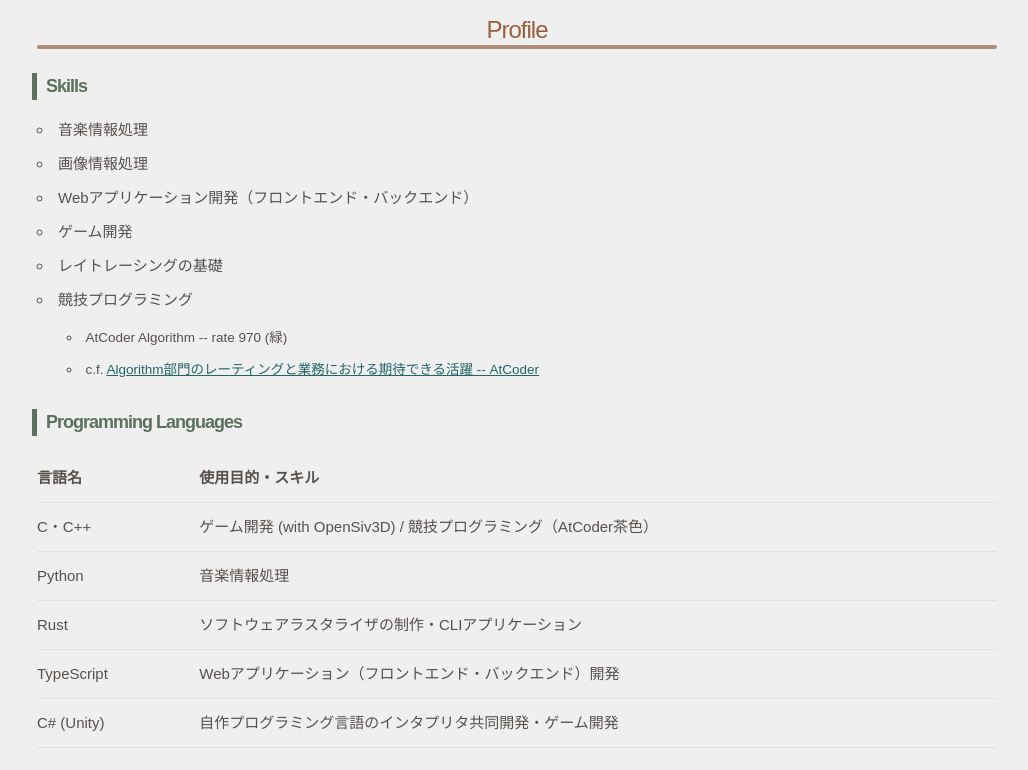
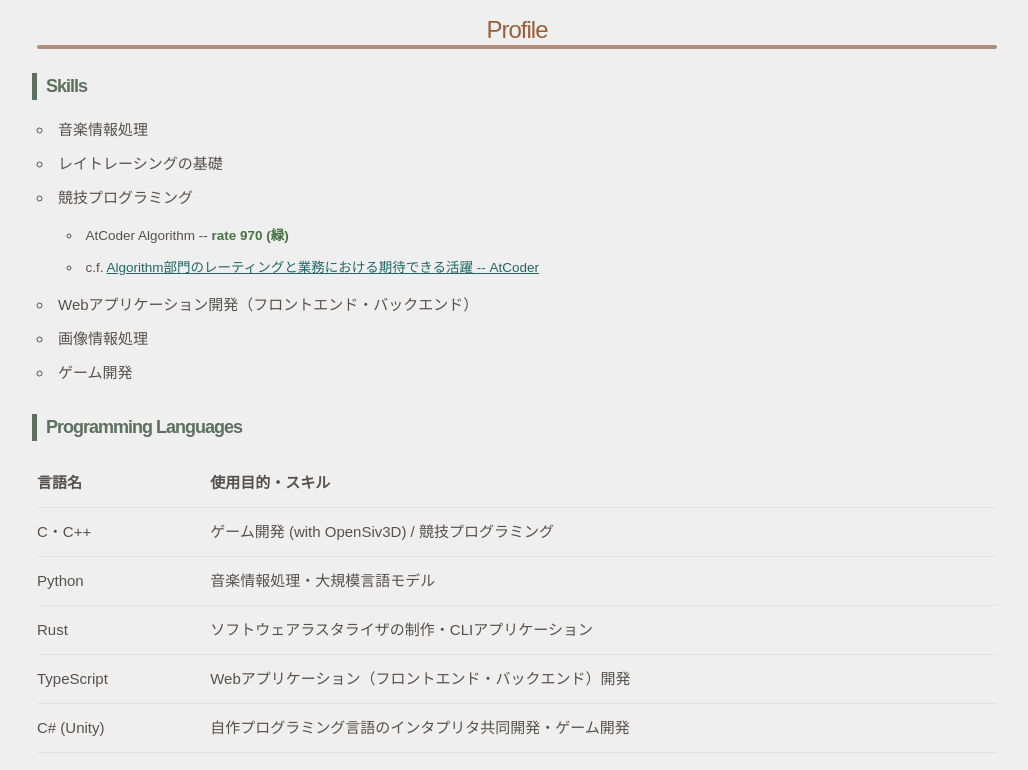
Before and after one commit to Appbird/Appbird.github.io, a plain HTML site: page index.html in a window 1280 px wide. Shown: the part 1999-2769 px from the top of the page, without its empty margins (123-1151 px from the left). Drawn offline with Linux system fonts and the light colour scheme.

Commit message:
もうちょっと調節

```diff
--- a/css/utility.css
+++ b/css/utility.css
@@ -113,13 +113,11 @@ a.u-paper-name:hover {
     padding-left: 1em;
     margin-top: 1em;
     margin-bottom: 1em;
-    transition: background-color 0.3s, border-width 0.3s;
-    border-bottom: #dad2c7 solid 0em;
+    transition: background-color 0.3s;
 }
 .research-category:hover {
-    transition: background-color 0.3s, border-width 0.3s;
+    transition: background-color 0.3s;
     background-color: #ece8e5;
-    border-bottom-width: 0.5em;
 }
 
 
@@ -189,3 +187,9 @@ a.u-paper-name:hover {
 .u-award:hover {
     background-color:#509681;
 }
+
+/** その他 */
+.u-atcoder-color {
+    color: #497244;
+    font-weight: 600;
+}
--- a/index.html
+++ b/index.html
@@ -212,17 +212,17 @@
             <h3>Skills</h3>
             <ul>
                 <li>音楽情報処理</li>
-                <li>画像情報処理</li>
-                <li>Webアプリケーション開発（フロントエンド・バックエンド）</li>
-                <li>ゲーム開発</li>
                 <li>レイトレーシングの基礎</li>
                 <li>競技プログラミング</li>
                 <ul>
-                    <li>AtCoder Algorithm -- rate 970 (緑)</li>
+                    <li>AtCoder Algorithm -- <span class="u-atcoder-color">rate 970 (緑)</span> </li>
                     <li>c.f. <a
                             href="https://info.atcoder.jp/utilize/jobs/rating-business-impact">Algorithm部門のレーティングと業務における期待できる活躍
                             -- AtCoder</a></li>
                 </ul>
+                <li>Webアプリケーション開発（フロントエンド・バックエンド）</li>
+                <li>画像情報処理</li>
+                <li>ゲーム開発</li>
             </ul>
             <h3>Programming Languages</h3>
             <table class="u-full-width">
@@ -235,11 +235,11 @@
                 <tbody>
                     <tr>
                         <td>C・C++</td>
-                        <td>ゲーム開発 (with OpenSiv3D) / 競技プログラミング（AtCoder茶色）</td>
+                        <td>ゲーム開発 (with OpenSiv3D) / 競技プログラミング</td>
                     </tr>
                     <tr>
                         <td>Python</td>
-                        <td>音楽情報処理</td>
+                        <td>音楽情報処理・大規模言語モデル</td>
                     </tr>
                     <tr>
                         <td>Rust</td>
@@ -259,10 +259,10 @@
             </ul>
         </div>
         <h3>Interest</h3>
-        コンピュータグラフィクス, コンパイラ, 論理的検証（型理論）
+        コンピュータグラフィクス, コンパイラ
 
         <h3>Hobby</h3>
-        旅行，数学（位相空間），イラスト（お絵描き），クラシカルロリィタ
+        紅茶，クラシカルロリィタ，イラスト（お絵描き）
 
         <hr>
 
```
